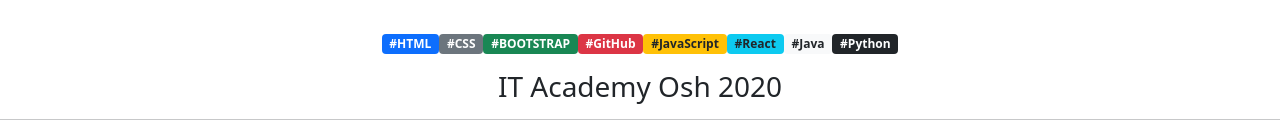
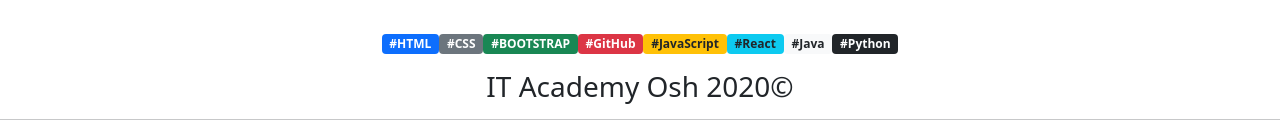
Before and after one commit to azizfrp23/test1, a plain HTML site: page index.html in a window 1280 px wide. Shown: the part 3147-3280 px from the top of the page. Drawn offline with nearby package versions, Linux system fonts and the light colour scheme.

Commit message:
i am end test

```diff
--- a/index.html
+++ b/index.html
@@ -429,7 +429,7 @@
             <span class="badge bg-dark">#Python</span>
 
         </div>
-        <h3 class="text-center mt-3">IT Academy Osh 2020</h3>
+        <h3 class="text-center mt-3">IT Academy Osh 2020©</h3>
     </footer>
     <hr>
 
```
